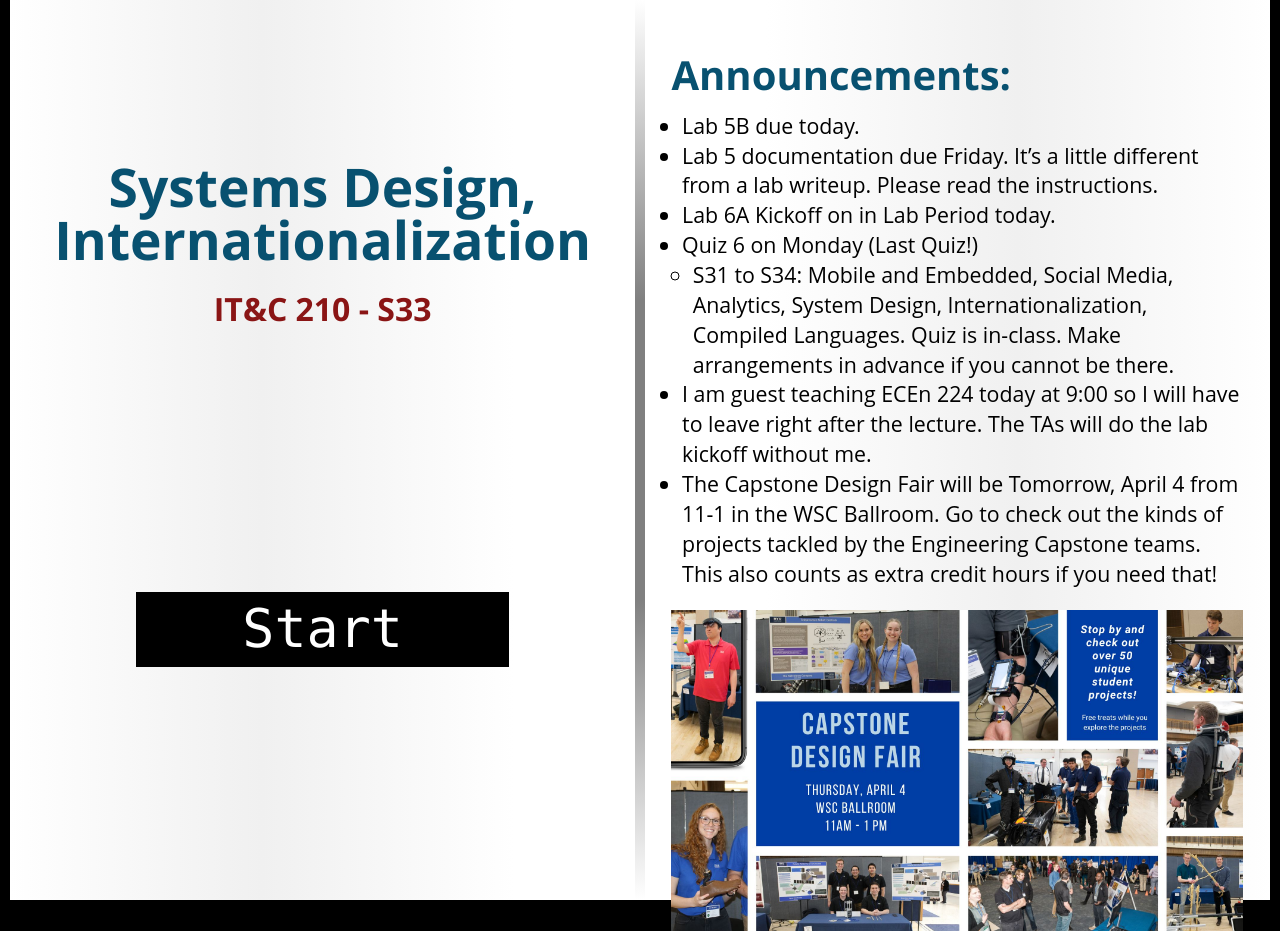
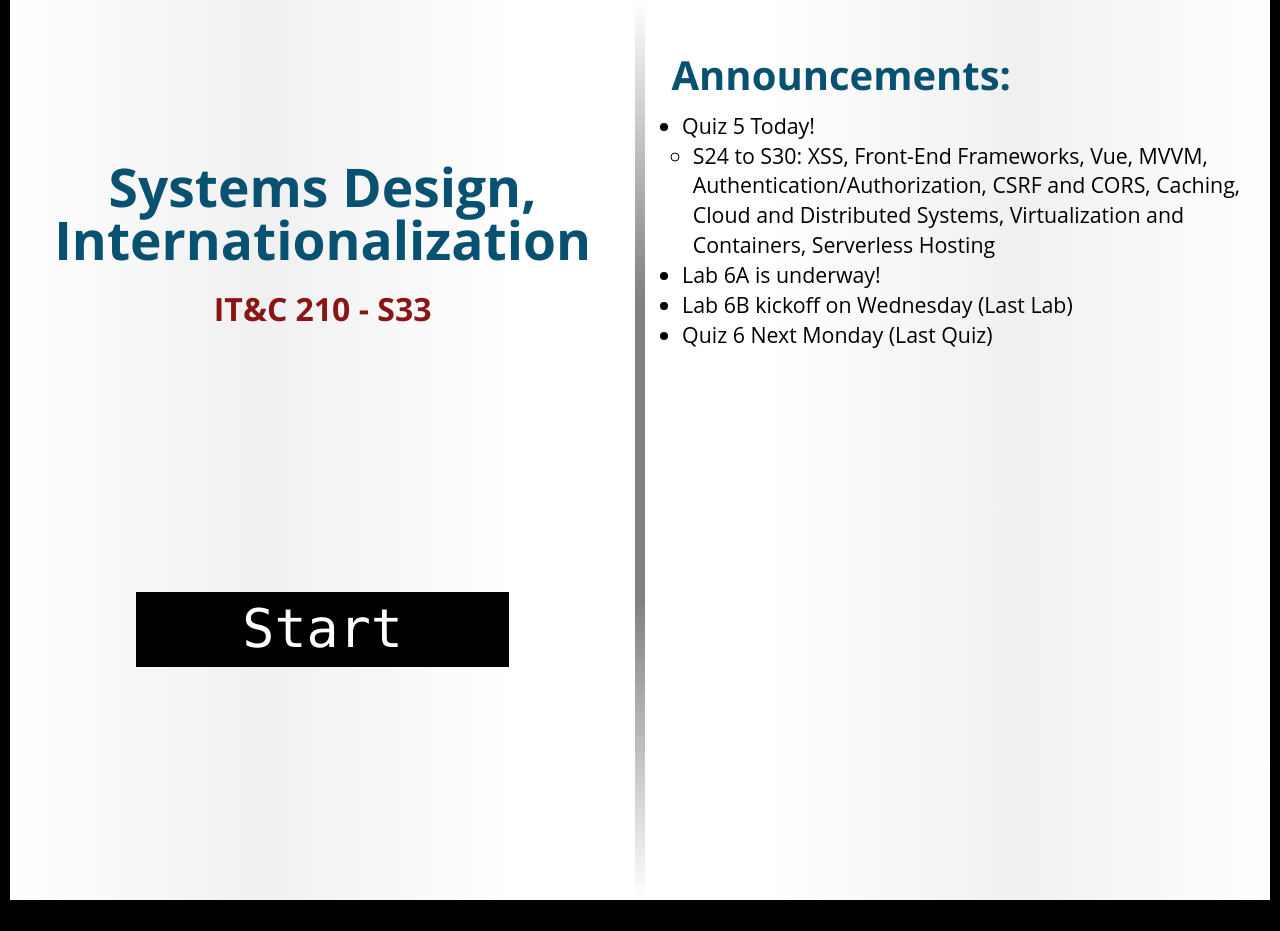
Before and after one commit to BYU-ITC-210/BYU-ITC-210.github.io, a Jekyll site: the page built from _welcome/S33.md, in a window 1280 px wide. Built offline with Jekyll 4.4.1, drawn with Linux system fonts in a browser that asks for light colours; some web fonts are replaced; after the commit the page ends 900 px from its top, so only the background shows below that.

Commit message:
Welcome S33

```diff
--- a/_welcome/S33.md
+++ b/_welcome/S33.md
@@ -1,14 +1,11 @@
 ---
 title: Systems Design, Internationalization
 session: S33
+quiz: stretch
 ---
 
-* Lab 5B due today.
-* Lab 5 documentation due Friday. It's a little different from a lab writeup. Please read the instructions.
-* Lab 6A Kickoff on in Lab Period today.
-* Quiz 6 on Monday (Last Quiz!)
-    * S31 to S34: Mobile and Embedded, Social Media, Analytics, System Design, Internationalization, Compiled Languages. Quiz is in-class. Make arrangements in advance if you cannot be there.
-* I am guest teaching ECEn 224 today at 9:00 so I will have to leave right after the lecture. The TAs will do the lab kickoff without me.
-* The Capstone Design Fair will be Tomorrow, April 4 from 11-1 in the WSC Ballroom. Go to check out the kinds of projects tackled by the Engineering Capstone teams. This also counts as extra credit hours if you need that!
-
-![Capstone Design Fair](images/2024-Capstone-Design-Fair.jpg)
+* Quiz 5 Today!
+    * S24 to S30: XSS, Front-End Frameworks, Vue, MVVM, Authentication/Authorization, CSRF and CORS, Caching, Cloud and Distributed Systems, Virtualization and Containers, Serverless Hosting
+* Lab 6A is underway!
+* Lab 6B kickoff on Wednesday (Last Lab)
+* Quiz 6 Next Monday (Last Quiz)
```
Also changed, not shown: w.md (+1 -1 lines).
